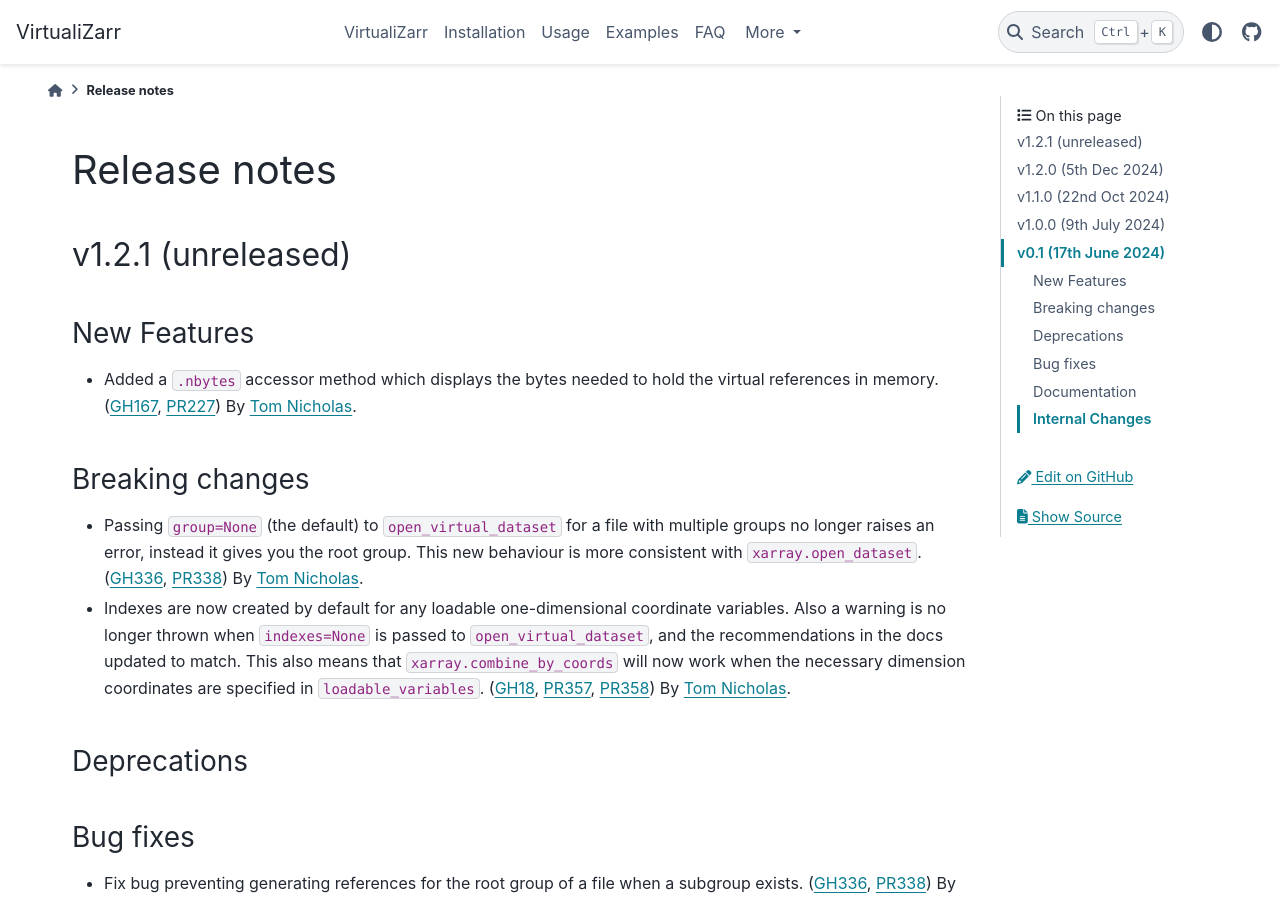
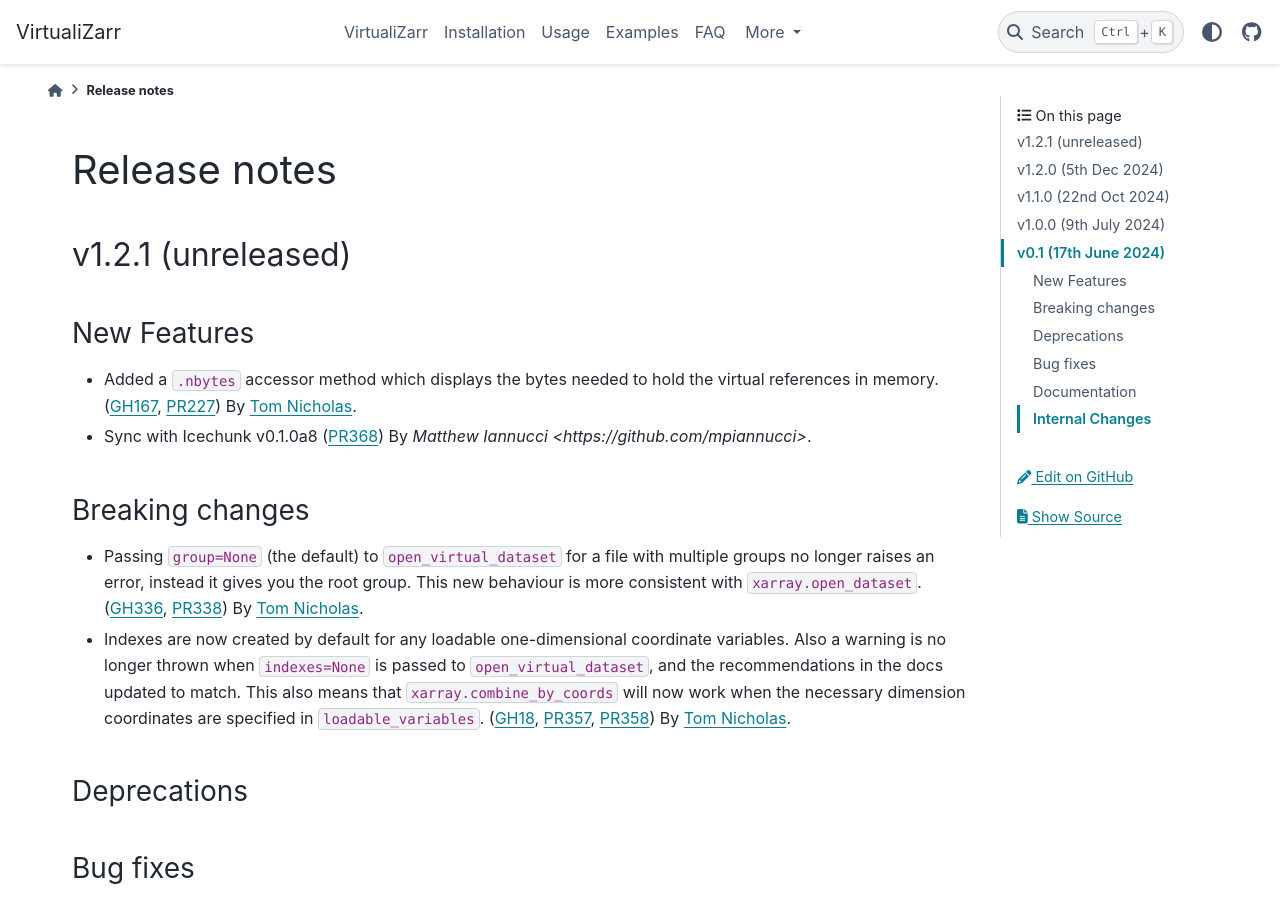
Before and after one commit to zarr-developers/VirtualiZarr, a Sphinx documentation site: the page built from docs/releases.rst, in a window 1280 px wide and 900 px high. Built offline with Sphinx 7.4.7 and the PyData theme 0.15.4, drawn with Linux system fonts in a browser that asks for light colours.

Commit message:
Update release notes

```diff
--- a/docs/releases.rst
+++ b/docs/releases.rst
@@ -11,6 +11,7 @@
 
 - Added a ``.nbytes`` accessor method which displays the bytes needed to hold the virtual references in memory.
   (:issue:`167`, :pull:`227`) By `Tom Nicholas <https://github.com/TomNicholas>`_.
+- Sync with Icechunk v0.1.0a8  (:pull:`368`) By `Matthew Iannucci <https://github.com/mpiannucci>`.
 
 Breaking changes
 ~~~~~~~~~~~~~~~~
```
